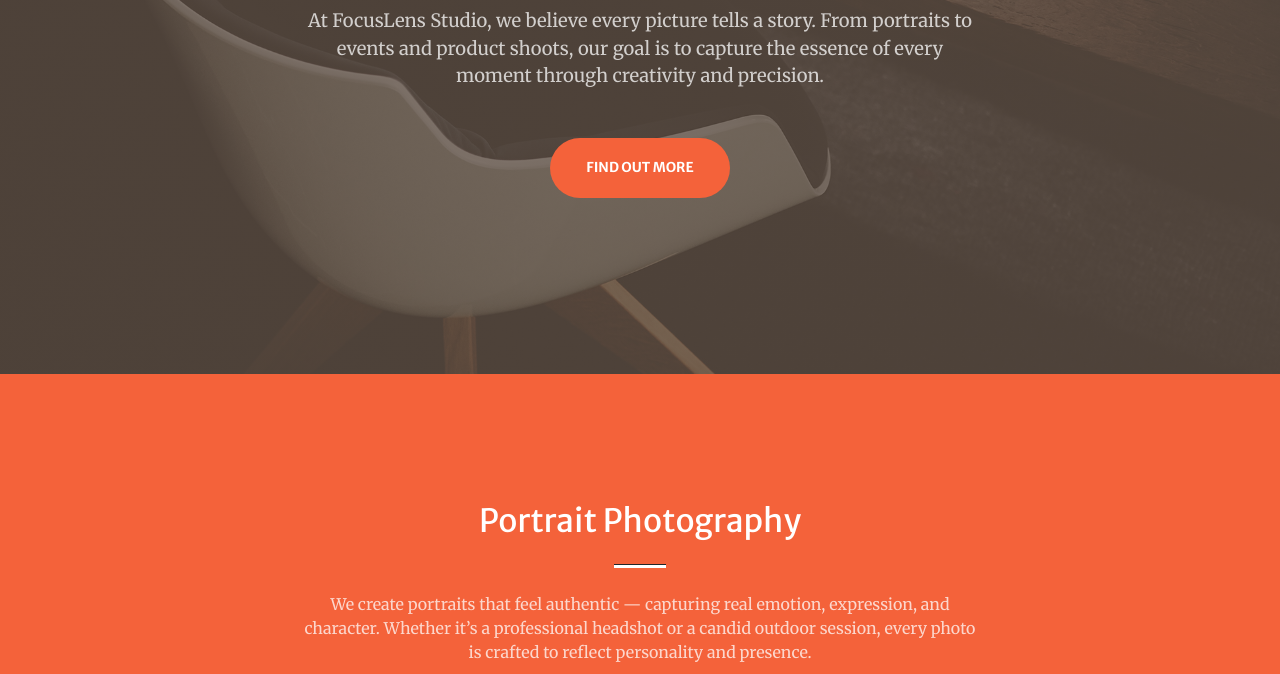
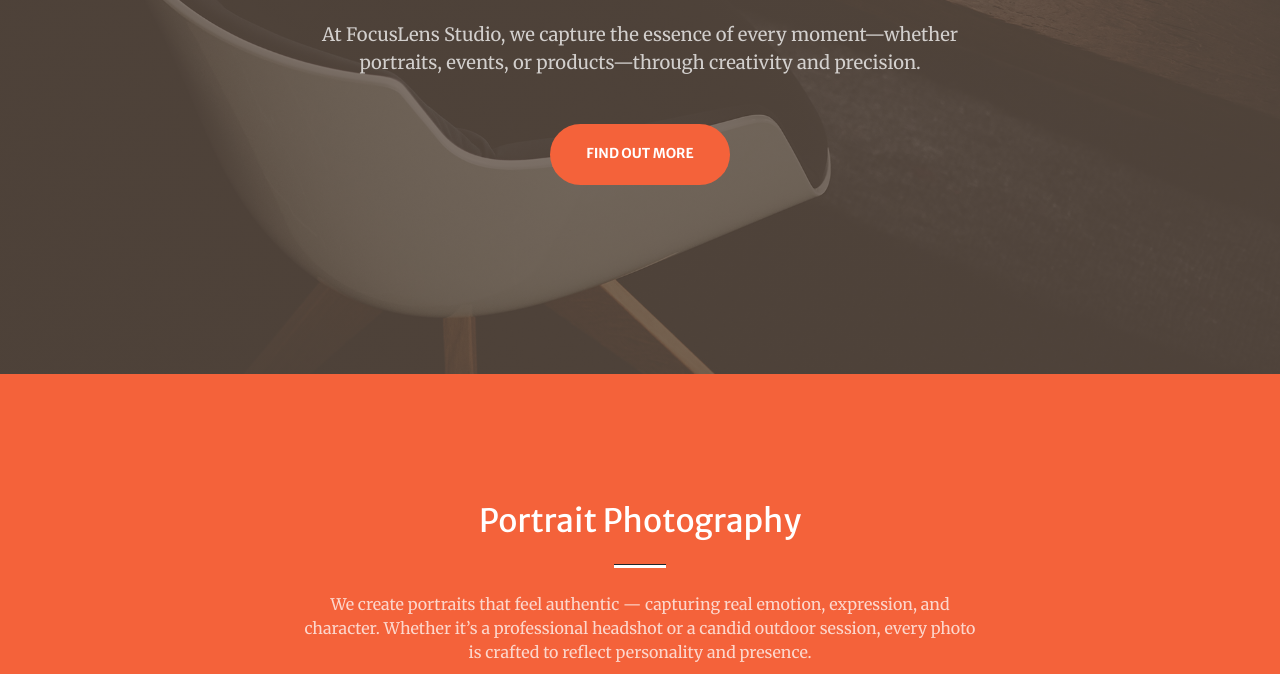
Before and after one commit to DevPerseval/photographe-site, a plain HTML site: page index.html in a window 1280 px wide. Shown: the part 426-1100 px from the top of the page. Drawn offline with nearby package versions, Linux system fonts and the light colour scheme; some packages are replaced by stand-ins of ours; a script that the page names is missing.

Commit message:
Revise paragraph for conciseness and clarity

```diff
--- a/index.html
+++ b/index.html
@@ -44,8 +44,7 @@
                         <hr class="divider" />
                     </div>
                     <div class="col-lg-8 align-self-baseline">
-                        <p class="text-white-75 mb-5">At FocusLens Studio, we believe every picture tells a story.
-                         From portraits to events and product shoots, our goal is to capture the essence of every moment through creativity and precision.</p>
+                        <p class="text-white-75 mb-5">At FocusLens Studio, we capture the essence of every moment—whether portraits, events, or products—through creativity and precision.</p>
                         <a class="btn btn-primary btn-xl" href="#about">Find Out More</a>
                     </div>
                 </div>
```
